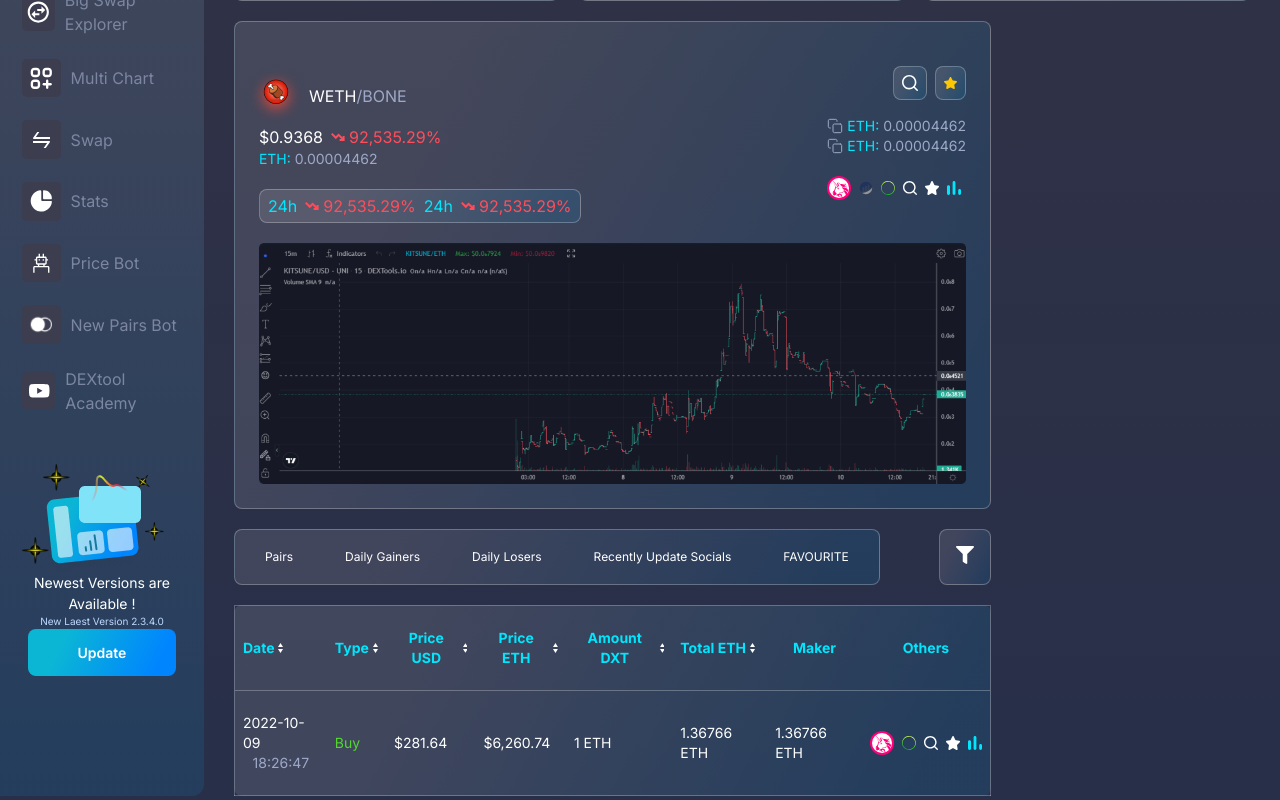
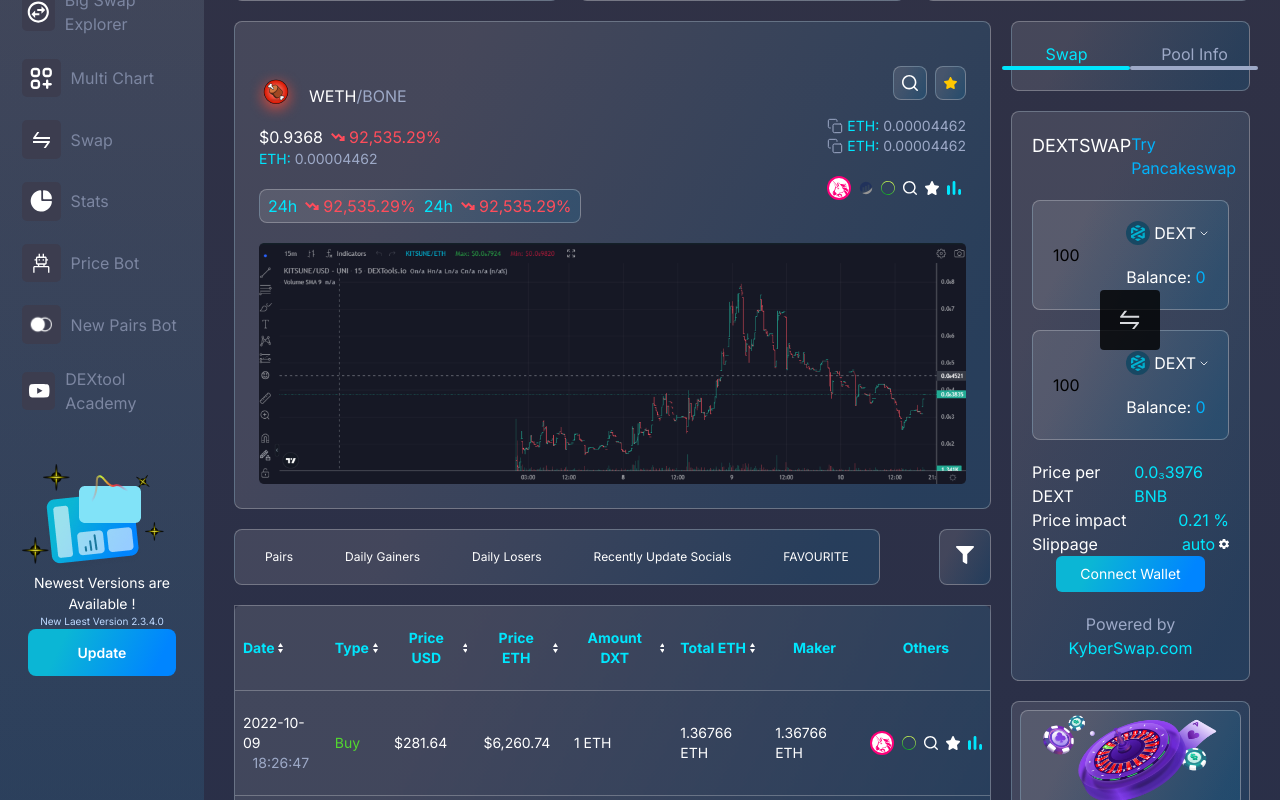
Before and after one commit to forhadmia1/dextboard_rubel, a React (Create React App) app: page /pairexplorer in a window 1280 px wide. Shown: the part 320-1120 px from the top of the page. Built offline with nearby package versions, Linux system fonts and the light colour scheme.

Commit message:
complete

```diff
--- a/src/components/LivePair/Chartcard.jsx
+++ b/src/components/LivePair/Chartcard.jsx
@@ -123,7 +123,7 @@
                 </div>
             </div>
             <div className='mt-5'>
-                <img src={chart} alt="" />
+                <img className='w-full' src={chart} alt="" />
             </div>
         </div>
     );
--- a/src/components/PairExplorer/PairExplorerTable.jsx
+++ b/src/components/PairExplorer/PairExplorerTable.jsx
@@ -2,6 +2,7 @@
 import PairExplorerTableRow from './PairExplorerTableRow';
 
 const PairExplorerTable = () => {
+    const rows = [1, 2, 3, 4]
     return (
         <div className='mt-5'>
             <table className='card-background w-full text-sm text-[#00E6FD] border-collapse border-red-200'>
@@ -60,10 +61,9 @@
                     </tr>
                 </thead>
                 <tbody>
-                    <PairExplorerTableRow />
-                    {/* {
-                        row.map(r => <DextboardTableRow />)
-                    } */}
+                    {
+                        rows.map(r => < PairExplorerTableRow />)
+                    }
                 </tbody>
             </table>
         </div >
--- a/src/page/PairExplorer.jsx
+++ b/src/page/PairExplorer.jsx
@@ -3,6 +3,8 @@
 import Hotcard from '../components/Hotcard';
 import Chartcard from '../components/LivePair/Chartcard';
 import PairExplorerTable from '../components/PairExplorer/PairExplorerTable';
+import rectangle from '../images/Rectangle 31.png'
+import vertor1 from '../images/Vector.png'
 
 const PairExplorer = () => {
     const cards = [1, 2, 3]
@@ -33,7 +35,98 @@
                     <PairExplorerTable />
                 </div>
                 <div>
-
+                    <div className='card-background flex p-5 justify-center '>
+                        <div className='flex'>
+                            <div className='flex justify-center flex-col items-center'>
+                                <p className='text-[#00E6FD]'>Swap</p>
+                                <div className='w-32 bg-[#00E6FD] h-[4px] rounded'></div>
+                            </div>
+                            <div className='flex justify-center flex-col items-center'>
+                                <p className='text-[#9DA9C7]'>Pool Info</p>
+                                <div className='w-32 bg-[#9DA9C7] h-[4px] rounded'></div>
+                            </div>
+                        </div>
+                    </div>
+                    <div className='card-background mt-5 p-5'>
+                        <div className='flex justify-between'>
+                            <p className='text-lg text-white'>DEXTSWAP</p>
+                            <p className='text-[#01B3FC]'>Try Pancakeswap</p>
+                        </div>
+                        <div className='relative'>
+                            <div className="card-background p-5 mt-5 flex justify-between items-center">
+                                <p>100</p>
+                                <div>
+                                    <div className='flex items-center gap-1'>
+                                        <div>
+                                            <div className='bg-[#184863] rounded-full h-6 w-6 flex justify-center items-center'>
+                                                <img src={vertor1} alt="" />
+                                            </div>
+                                        </div>
+                                        <span className='text-white'>DEXT</span>
+                                        <svg width="8" height="5" viewBox="0 0 8 5" fill="none" xmlns="http://www.w3.org/2000/svg">
+                                            <path d="M1 1L4 4L7 1" stroke="white" stroke-width="0.8" stroke-linecap="round" stroke-linejoin="round" />
+                                        </svg>
+                                    </div>
+                                    <p className='text-white mt-5'>Balance: <span className='text-[#01B3FC]'>0</span></p>
+                                </div>
+                            </div>
+                            <div className="card-background p-5 mt-5 flex justify-between items-center">
+                                <p>100</p>
+                                <div>
+                                    <div className='flex items-center gap-1'>
+                                        <div>
+                                            <div className='bg-[#184863] rounded-full h-6 w-6 flex justify-center items-center'>
+                                                <img src={vertor1} alt="" />
+                                            </div>
+                                        </div>
+                                        <span className='text-white'>DEXT</span>
+                                        <svg width="8" height="5" viewBox="0 0 8 5" fill="none" xmlns="http://www.w3.org/2000/svg">
+                                            <path d="M1 1L4 4L7 1" stroke="white" stroke-width="0.8" stroke-linecap="round" stroke-linejoin="round" />
+                                        </svg>
+                                    </div>
+                                    <p className='text-white mt-5'>Balance: <span className='text-[#01B3FC]'>0</span></p>
+                                </div>
+                            </div>
+                            <div className='bg-black opacity-80 p-5 absolute rounded top-1/2 left-1/2 -translate-x-1/2 -translate-y-1/2'>
+                                <svg width="20" height="20" viewBox="0 0 15 14" fill="none" xmlns="http://www.w3.org/2000/svg">
+                                    <path d="M13.7483 8.4375H0.156463C0.0705259 8.4375 0.000213418 8.50781 0.000213418 8.59375V9.76562C0.000213418 9.85156 0.0705259 9.92188 0.156463 9.92188H11.9768L9.15842 13.4961C9.07834 13.5977 9.1506 13.75 9.28146 13.75H10.6975C10.7932 13.75 10.883 13.707 10.9436 13.6309L14.2404 9.44922C14.5627 9.03906 14.2717 8.4375 13.7483 8.4375ZM14.219 3.82812H2.39865L5.21701 0.253906C5.29709 0.152344 5.22482 0 5.09396 0H3.67795C3.58224 0 3.4924 0.0429689 3.43185 0.119141L0.134979 4.30078C-0.187287 4.71094 0.103729 5.3125 0.625213 5.3125H14.219C14.3049 5.3125 14.3752 5.24219 14.3752 5.15625V3.98438C14.3752 3.89844 14.3049 3.82812 14.219 3.82812Z" fill="white" />
+                                </svg>
+                            </div>
+                        </div>
+                        <div className='mt-5'>
+                            <div className='flex justify-between'>
+                                <p className='text-white'>Price per DEXT</p>
+                                <p className='text-[#00E6FD]'>0.0₃3976 BNB</p>
+                            </div>
+                            <div className='flex justify-between'>
+                                <p className='text-white'>Price impact</p>
+                                <p className='text-[#00E6FD]'>0.21 %</p>
+                            </div>
+                            <div className='flex justify-between'>
+                                <p className='text-white'>Slippage</p>
+                                <div className='flex items-center gap-1'>
+                                    <p className='text-[#00E6FD]'>auto</p>
+                                    <svg width="10" height="10" viewBox="0 0 10 10" fill="none" xmlns="http://www.w3.org/2000/svg">
+                                        <path d="M8.82309 5.48958C8.84451 5.33333 8.85522 5.17188 8.85522 5C8.85522 4.83333 8.84451 4.66667 8.81773 4.51042L9.90469 3.6875C10.0011 3.61458 10.0278 3.47396 9.96894 3.36979L8.94089 1.64062C8.87663 1.52604 8.74277 1.48958 8.62497 1.52604L7.34525 2.02604C7.07753 1.82812 6.79375 1.66146 6.47783 1.53646L6.28507 0.213542C6.26365 0.0885416 6.15656 0 6.02806 0H3.97194C3.84344 0 3.7417 0.0885416 3.72028 0.213542L3.52752 1.53646C3.21161 1.66146 2.92247 1.83333 2.6601 2.02604L1.38038 1.52604C1.26258 1.48437 1.12872 1.52604 1.06447 1.64062L0.041765 3.36979C-0.0224886 3.47917 -0.00107077 3.61458 0.106019 3.6875L1.19297 4.51042C1.1662 4.66667 1.14478 4.83854 1.14478 5C1.14478 5.16146 1.15549 5.33333 1.18227 5.48958L0.0953096 6.3125C-0.00107076 6.38542 -0.027843 6.52604 0.0310561 6.63021L1.05911 8.35938C1.12337 8.47396 1.25723 8.51042 1.37503 8.47396L2.65474 7.97396C2.92247 8.17187 3.20625 8.33854 3.52217 8.46354L3.71493 9.78646C3.7417 9.91146 3.84344 10 3.97194 10H6.02806C6.15656 10 6.26365 9.91146 6.27972 9.78646L6.47248 8.46354C6.78839 8.33854 7.07753 8.17187 7.3399 7.97396L8.61962 8.47396C8.73742 8.51562 8.87128 8.47396 8.93553 8.35938L9.96359 6.63021C10.0278 6.51562 10.0011 6.38542 9.89934 6.3125L8.82309 5.48958ZM5 6.875C3.93982 6.875 3.07239 6.03125 3.07239 5C3.07239 3.96875 3.93982 3.125 5 3.125C6.06018 3.125 6.92761 3.96875 6.92761 5C6.92761 6.03125 6.06018 6.875 5 6.875Z" fill="white" />
+                                    </svg>
+                                </div>
+                            </div>
+                        </div>
+                        <div className='flex justify-center'>
+                            <button className='btn-background px-6 py-2 text-sm text-white'>Connect Wallet</button>
+                        </div>
+                        <p className='text-[#9DA9C7] text-center mt-5'>Powered by <span className='text-[#00E6FD]'>KyberSwap.com</span></p>
+                    </div>
+                    <div className='card-background p-2 text-sm mt-5'>
+                        <img className='card-background' src={rectangle} alt="" />
+                        <div className='mt-3 flex justify-between'>
+                            <div>
+                                <p className='text-[#00E6FD]'>BC.Game</p>
+                                <p className='text-white'>Coinzilla.Ads</p>
+                            </div>
+                            <button className='btn-background w-28'>View site</button>
+                        </div>
+                    </div>
                 </div>
             </div>
         </div>
```
Also changed, not shown: src/images/Rectangle 31.png (added).
